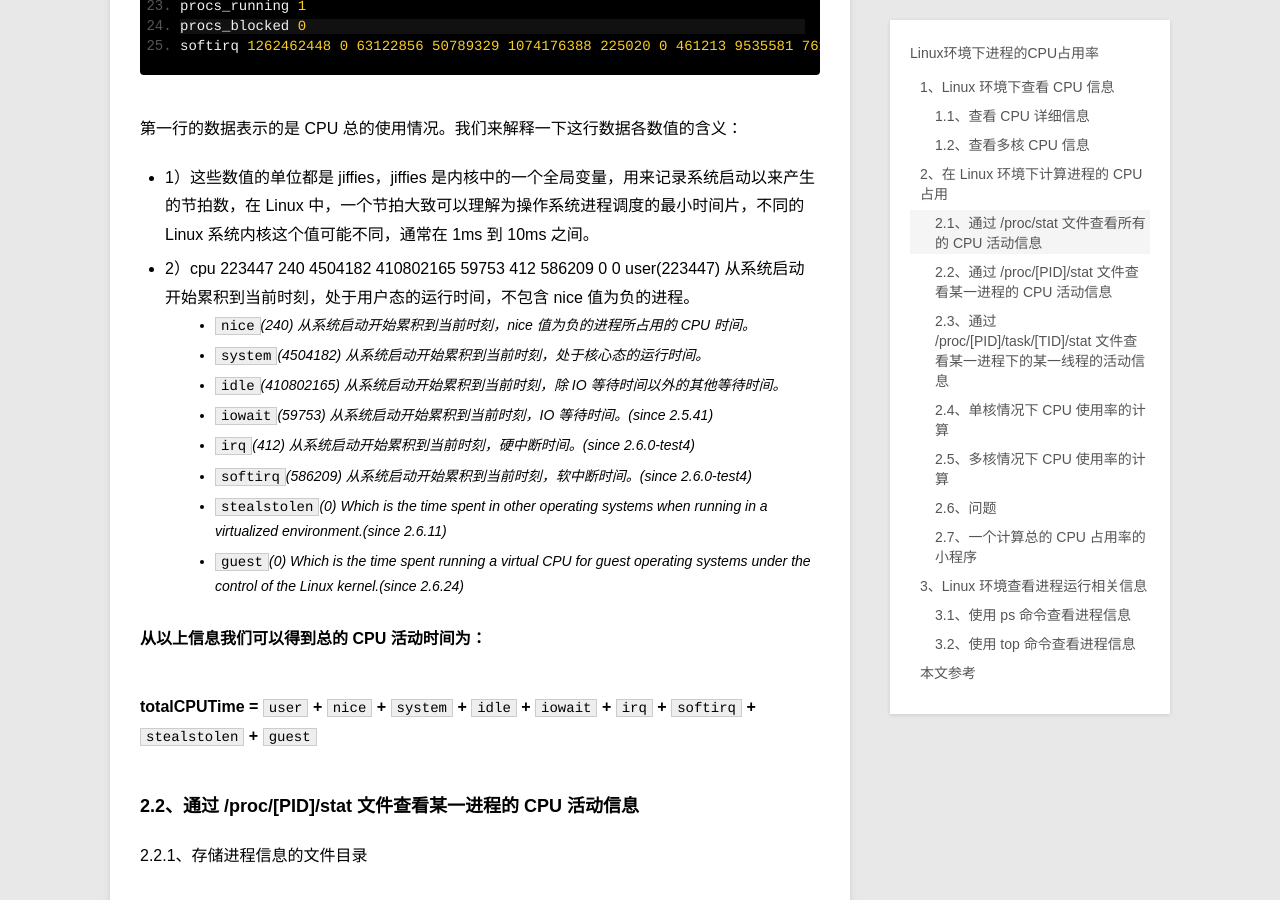
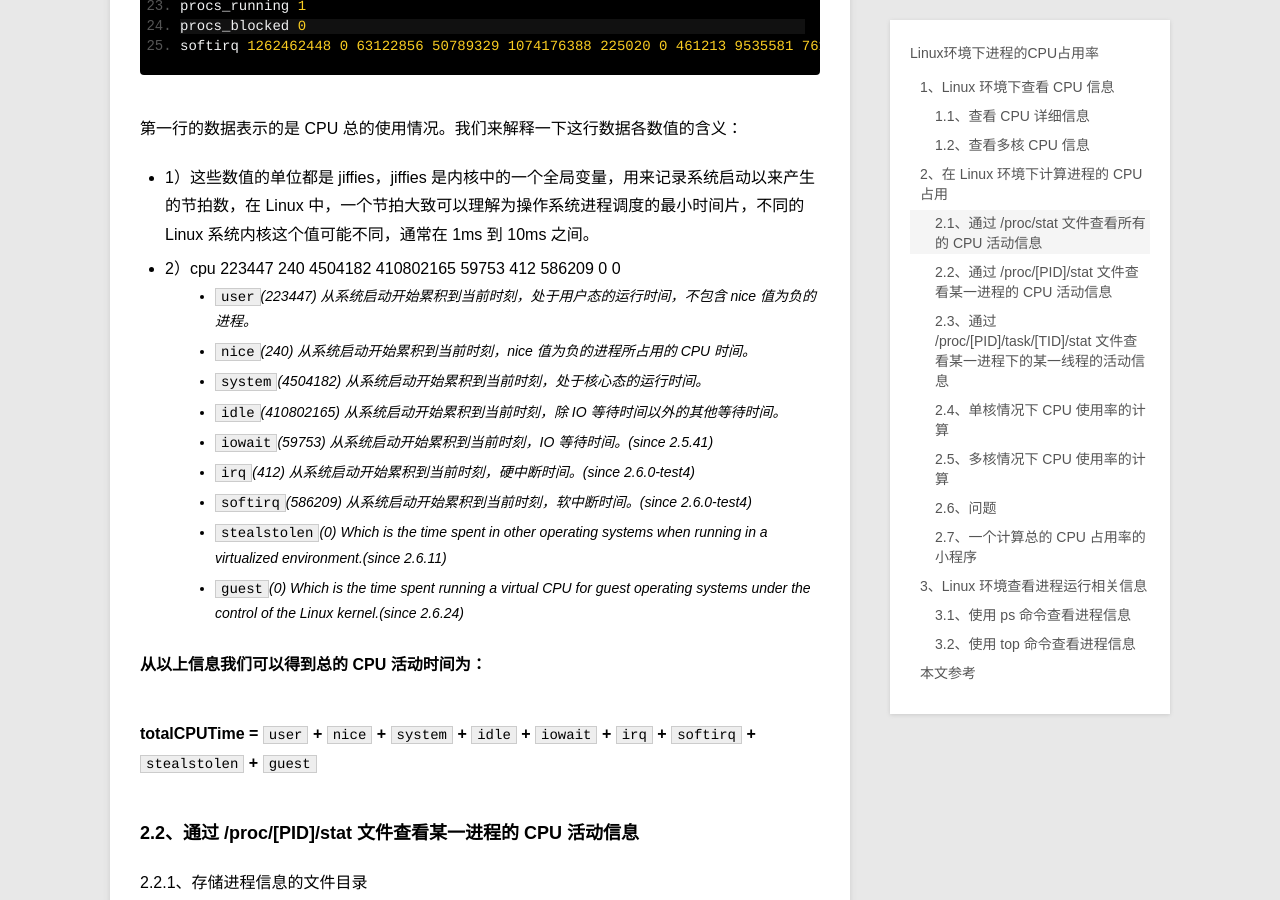
Before and after one commit to samirchen/samirchen.github.io, a Jekyll site: the page built from _posts/blog/2013-09-10-linux-cpu-performance.md, in a window 1280 px wide and 900 px high, scrolled down 3062 px. Built offline with Jekyll 4.4.1, drawn with Linux system fonts in a browser that asks for light colours; Markdown is read by kramdown in place of the engine named in the settings.

```diff
--- a/_posts/blog/2013-09-10-linux-cpu-performance.md
+++ b/_posts/blog/2013-09-10-linux-cpu-performance.md
@@ -128,7 +128,7 @@ category: blog
 
 - 1）这些数值的单位都是 jiffies，jiffies 是内核中的一个全局变量，用来记录系统启动以来产生的节拍数，在 Linux 中，一个节拍大致可以理解为操作系统进程调度的最小时间片，不同的 Linux 系统内核这个值可能不同，通常在 1ms 到 10ms 之间。
 - 2）cpu 223447 240 4504182 410802165 59753 412 586209 0 0
-user(223447) 从系统启动开始累积到当前时刻，处于用户态的运行时间，不包含 nice 值为负的进程。
+>- `user`(223447) 从系统启动开始累积到当前时刻，处于用户态的运行时间，不包含 nice 值为负的进程。
 >- `nice`(240) 从系统启动开始累积到当前时刻，nice 值为负的进程所占用的 CPU 时间。
 >- `system`(4504182) 从系统启动开始累积到当前时刻，处于核心态的运行时间。
 >- `idle`(410802165) 从系统启动开始累积到当前时刻，除 IO 等待时间以外的其他等待时间。
```
